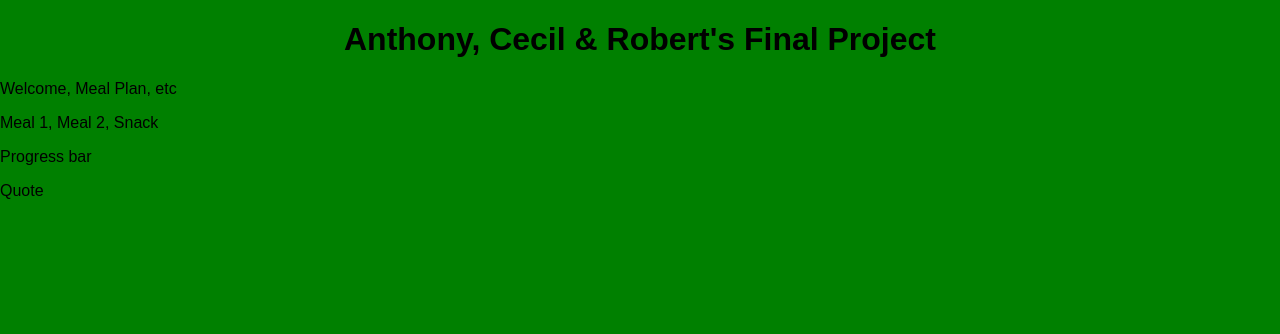
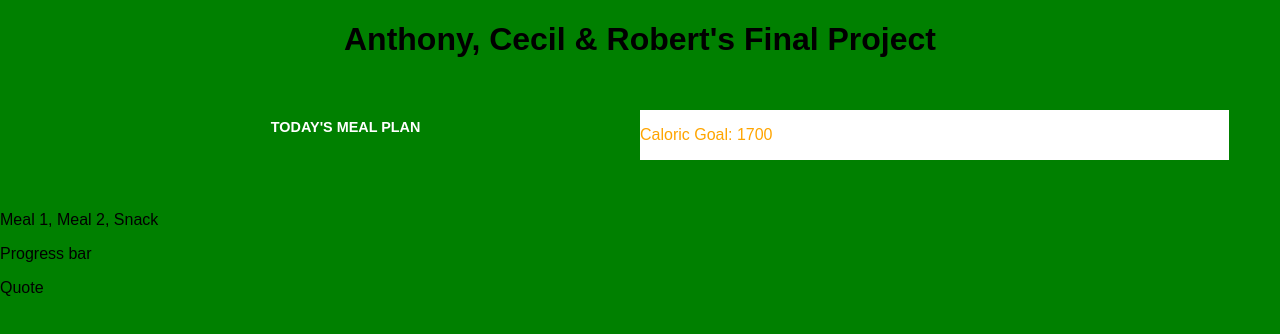
Before and after one commit to robertchrobak/final-project, a React (Create React App) app: page / in a window 1280 px wide. Shown: the top 334 px of the page. Built offline with nearby package versions, Linux system fonts and the light colour scheme.

Commit message:
styled header bar

```diff
--- a/src/components/HeaderBar.js
+++ b/src/components/HeaderBar.js
@@ -3,7 +3,15 @@ import React, {Component} from 'react';
 class HeaderBar extends Component {
   render() {
     return (
-      <p>Welcome, Meal Plan, etc</p>
+      <div class="headerWrapper">
+        <div class="headerLeft">
+          <h1> TODAY'S MEAL PLAN</h1>
+        </div>
+
+        <div class="headerRight">
+          <p class= "caloricGoal">Caloric Goal: 1700</p>
+        </div>
+      </div>
     );
   }
 }
--- a/src/index.css
+++ b/src/index.css
@@ -9,11 +9,30 @@ h1 {
   text-align: center;
 }
 
-div {
-  width:
+.headerWrapper {
+  display: flex;
+  flex-direction: row;
+  margin: 4%;
 }
-
-
+.headerLeft {
+  width: 50%;
+}
+.headerLeft h1 {
+  font-size: 90%;
+  color: white;
+}
+.headerRight p {
+  color: orange;
+}
+.headerRight {
+  width: 50%;
+  background-color: white;
+}
+/*.caloricGoal {
+  background-color: white;
+  width: 100%;
+  height: 100%;
+}*/
 /*iPad/tablet CSS*/
 @media screen and (min-width: 768px) {
   body {
```
